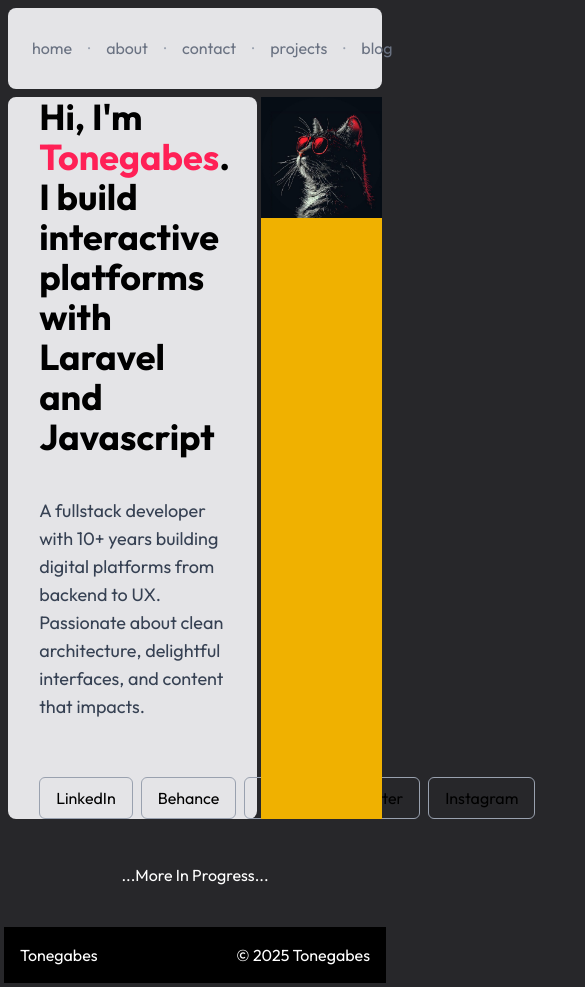
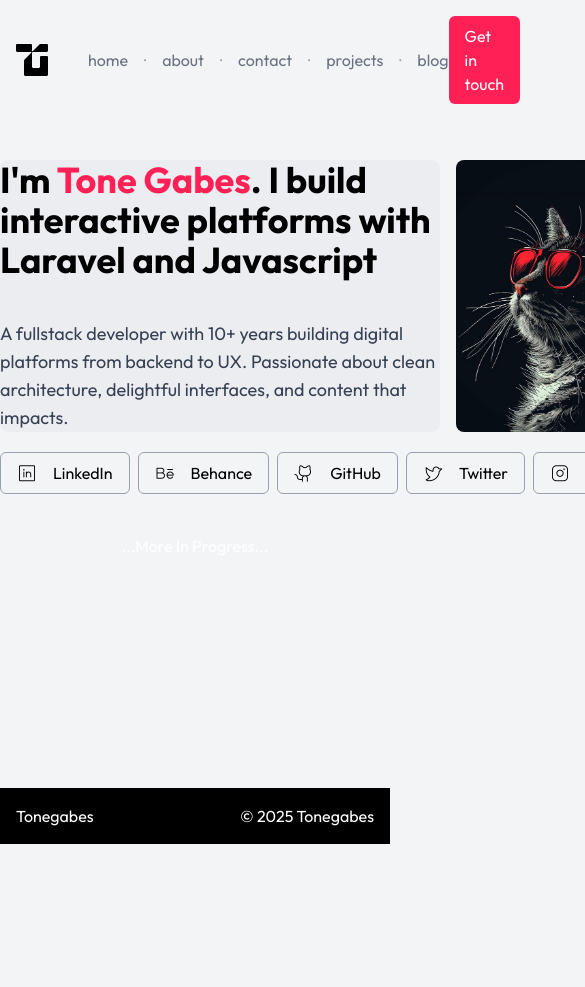
Before and after one commit to tonegabes/portfolio, an Astro site: page / in a window 390 px wide. Shown: the top 987 px of the page, 585 px wide, since content can reach past the window. After the commit the page ends 844 px from the top, so only its background shows below. Built offline with nearby package versions, Linux system fonts and the light colour scheme; Astro itself is replaced by a stand-in of ours.

Commit message:
feat: atualiza layout e estilos de componentes, adiciona ícones sociais e nova folha de estilo. - Modifica a seção Hero para um design mais responsivo e melhora a seção de navegação com ícones. - Atualiza estilos globais e remove licenças desnecessárias do package-lock.json.

```diff
--- a/src/components/Head.astro
+++ b/src/components/Head.astro
@@ -17,4 +17,9 @@
     href="https://fonts.googleapis.com/css2?family=Outfit:wght@100..900&display=swap"
     rel="stylesheet"
   />
+  <link
+    rel="stylesheet"
+    type="text/css"
+    href="https://cdn.jsdelivr.net/npm/@phosphor-icons/web@2.1.2/src/light/style.css"
+  />
 </head>
--- a/src/components/HeroSection.astro
+++ b/src/components/HeroSection.astro
@@ -4,25 +4,32 @@
 import HeroSocials from "./HeroSocials.astro";
 ---
 
-<div class="flex gap-1 m-1">
+<div class="flex flex-col gap-1 max-w-7xl mx-auto w-fit mt-10">
+  <div class="flex gap-4">
     <div
-    class="bg-color-section flex app-section-hover app-rounded-default w-8/12"
+      class="bg-color-section flex app-section-hover w-2/3 app-rounded-default"
     >
-    <div class="flex flex-col gap-4 m-auto w-3/4">
+      <div class="flex flex-col gap-4 m-auto max-w-2xl">
         <h1 class="text-4xl font-bold">
-        Hi, I'm <span class="text-rose-500">Tonegabes</span>. I build
-        interactive platforms with Laravel and Javascript
+          I'm <span class="text-rose-500">Tone Gabes</span>. I build interactive
+          platforms with Laravel and Javascript
         </h1>
         <p class="text-gray-700 text-lg mt-6">
           A fullstack developer with 10+ years building digital platforms from
           backend to UX. Passionate about clean architecture, delightful
           interfaces, and content that impacts.
         </p>
-      <HeroSocials />
       </div>
     </div>
 
-  <div class="bg-yellow-500 w-4/12">
-    <Image src={HeroImage} alt="Hero Image" />
+    <div class="aspect-square w-1/3">
+      <Image
+        src={HeroImage}
+        alt="Hero Image"
+        class="w-full h-full object-cover app-rounded-default"
+      />
     </div>
   </div>
+
+  <HeroSocials />
+</div>
--- a/src/components/HeroSocials.astro
+++ b/src/components/HeroSocials.astro
@@ -1,27 +1,38 @@
-<nav class="flex gap-2 mt-10">
+<nav class="flex gap-2 mt-4">
   <a
     href="https://www.linkedin.com/in/tonegabes/"
-    class="border border-gray-400 px-4 py-2 hover:bg-gray-900 hover:text-gray-50 rounded-md transition-all duration-300"
-    >LinkedIn</a
+    class="border border-gray-400 px-4 py-2 hover:bg-gray-900 hover:text-gray-50 rounded-md transition-all duration-300 flex items-center gap-4"
   >
+    <i class="ph-light ph-linkedin-logo text-xl"></i>
+    LinkedIn
+  </a>
   <a
     href="https://www.behance.net/tonegabes"
-    class="border border-gray-400 px-4 py-2 hover:bg-gray-900 hover:text-gray-50 rounded-md transition-all duration-300"
-    >Behance</a
+    class="border border-gray-400 px-4 py-2 hover:bg-gray-900 hover:text-gray-50 rounded-md transition-all duration-300 flex items-center gap-4"
   >
+    <i class="ph-light ph-behance-logo text-xl"></i>
+    Behance
+  </a>
+
   <a
     href="https://www.github.com/tonegabes"
-    class="border border-gray-400 px-4 py-2 hover:bg-gray-900 hover:text-gray-50 rounded-md transition-all duration-300"
-    >GitHub</a
+    class="border border-gray-400 px-4 py-2 hover:bg-gray-900 hover:text-gray-50 rounded-md transition-all duration-300 flex items-center gap-4"
   >
+    <i class="ph-light ph-github-logo text-xl"></i>
+    GitHub
+  </a>
   <a
     href="https://www.twitter.com/tonegabes"
-    class="border border-gray-400 px-4 py-2 hover:bg-gray-900 hover:text-gray-50 rounded-md transition-all duration-300"
-    >Twitter</a
+    class="border border-gray-400 px-4 py-2 hover:bg-gray-900 hover:text-gray-50 rounded-md transition-all duration-300 flex items-center gap-4"
   >
+    <i class="ph-light ph-twitter-logo text-xl"></i>
+    Twitter
+  </a>
   <a
     href="https://www.instagram.com/tonegabes"
-    class="border border-gray-400 px-4 py-2 hover:bg-gray-900 hover:text-gray-50 rounded-md transition-all duration-300"
-    >Instagram</a
+    class="border border-gray-400 px-4 py-2 hover:bg-gray-900 hover:text-gray-50 rounded-md transition-all duration-300 flex items-center gap-4"
   >
+    <i class="ph-light ph-instagram-logo text-xl"></i>
+    Instagram
+  </a>
 </nav>
--- a/src/components/TopBar.astro
+++ b/src/components/TopBar.astro
@@ -3,11 +3,10 @@
 import Middot from "./Middot.astro";
 ---
 
-<div
-  class="flex bg-color-section m-1 rounded-lg justify-between items-center p-6 border-b border-gray-200/50 app-section-hover"
->
+<div class="flex justify-between items-center p-4">
+  <div class="flex items-center gap-10">
     <Logomark size={32} />
-  <nav class="flex gap-4 text-gray-500 mr-4 lowercase">
+    <nav class="flex gap-4 text-gray-500 lowercase">
       <a
         href="/"
         class="hover:text-black hover:underline transition-colors duration-300"
@@ -39,3 +38,9 @@
       >
     </nav>
   </div>
+
+  <a
+    href="mailto:tonegabes@gmail.com"
+    class="bg-rose-500 text-white px-4 py-2 rounded-md">Get in touch</a
+  >
+</div>
--- a/src/layouts/Layout.astro
+++ b/src/layouts/Layout.astro
@@ -7,7 +7,7 @@
 <!doctype html>
 <html lang="en">
   <Head />
-  <body class="flex flex-col bg-color-app m-1 min-h-dvh">
+  <body class="flex flex-col bg-color-app min-h-dvh">
     <slot />
     <Footer />
   </body>
--- a/src/styles/global.css
+++ b/src/styles/global.css
@@ -13,11 +13,11 @@
 }
 
 .bg-color-app {
-  @apply bg-zinc-800;
+  @apply bg-gray-100;
 }
 
 .bg-color-section {
-  @apply bg-zinc-200;
+  @apply bg-gray-200/50;
 }
 
 .section-content {
```
Also changed, not shown: 1 other file. Lines whose indentation alone changed are shown as unchanged.
